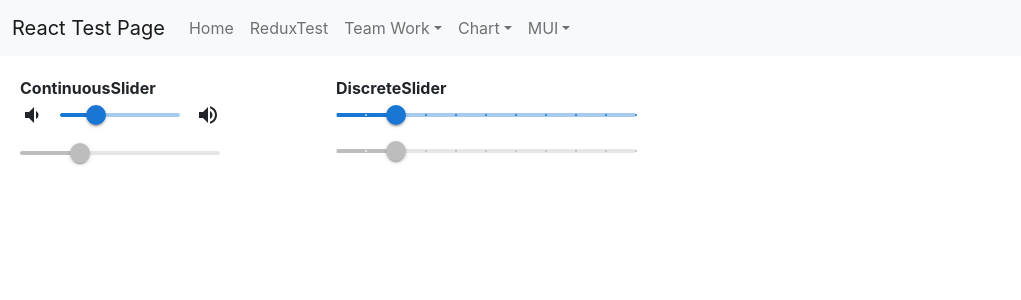
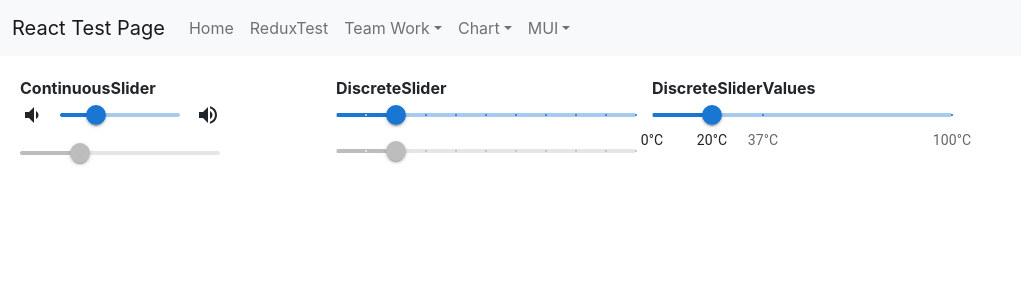
Before and after one commit to jinseok1306/React-Test, a React (Create React App) app in the folder ReactProject/client_app/: page /MUI/SliderPage in a window 1280 px wide. Shown: the top 300 px of the page, without its empty margins (0-1021 px from the left). Built offline with nearby package versions, Linux system fonts and the light colour scheme.

Commit message:
MUI DiscreateSliderValues 테스트 완료

```diff
--- /dev/null
+++ b/ReactProject/client_app/src/components/Slider/DiscreteSliderValues.tsx
@@ -0,0 +1,46 @@
+import * as React from 'react';
+import Box from '@mui/material/Box';
+import Slider from '@mui/material/Slider';
+
+const marks = [
+    {
+        value: 0,
+        label: '0°C',
+    },
+    {
+        value: 20,
+        label: '20°C',
+    },
+    {
+        value: 37,
+        label: '37°C',
+    },
+    {
+        value: 100,
+        label: '100°C',
+    },
+];
+
+function valuetext(value: number) {
+    return `${value}°C`;
+}
+
+function valueLabelFormat(value: number) {
+    return marks.findIndex((mark) => mark.value === value) + 1;
+}
+
+export default function DiscreteSliderValues() {
+    return (
+        <Box sx={{ width: 300 }}>
+            <Slider
+                aria-label="Restricted values"
+                defaultValue={20}
+                valueLabelFormat={valueLabelFormat}
+                getAriaValueText={valuetext}
+                step={null}
+                valueLabelDisplay="auto"
+                marks={marks}
+            />
+        </Box>
+    );
+}
--- a/ReactProject/client_app/src/pages/MUI/SliderPage.tsx
+++ b/ReactProject/client_app/src/pages/MUI/SliderPage.tsx
@@ -3,6 +3,7 @@ import Menu from '../../components/Menu';
 import Grid from '@mui/material/Grid';
 import ContinuousSlider from '../../components/Slider/ContinuousSlider';
 import DiscreteSlider from '../../components/Slider/DiscreteSlider';
+import DiscreteSliderValues from '../../components/Slider/DiscreteSliderValues';
 
 const SliderPage = () => {
     return (
@@ -18,6 +19,10 @@ const SliderPage = () => {
                         <b>DiscreteSlider</b>
                         <DiscreteSlider />
                     </Grid>
+                    <Grid item xs={3}>
+                        <b>DiscreteSliderValues</b>
+                        <DiscreteSliderValues />
+                    </Grid>
                 </Grid>
             </div>
         </div>
```
Also changed, not shown: 1 other file (tests, documents, lock files or other folders).
